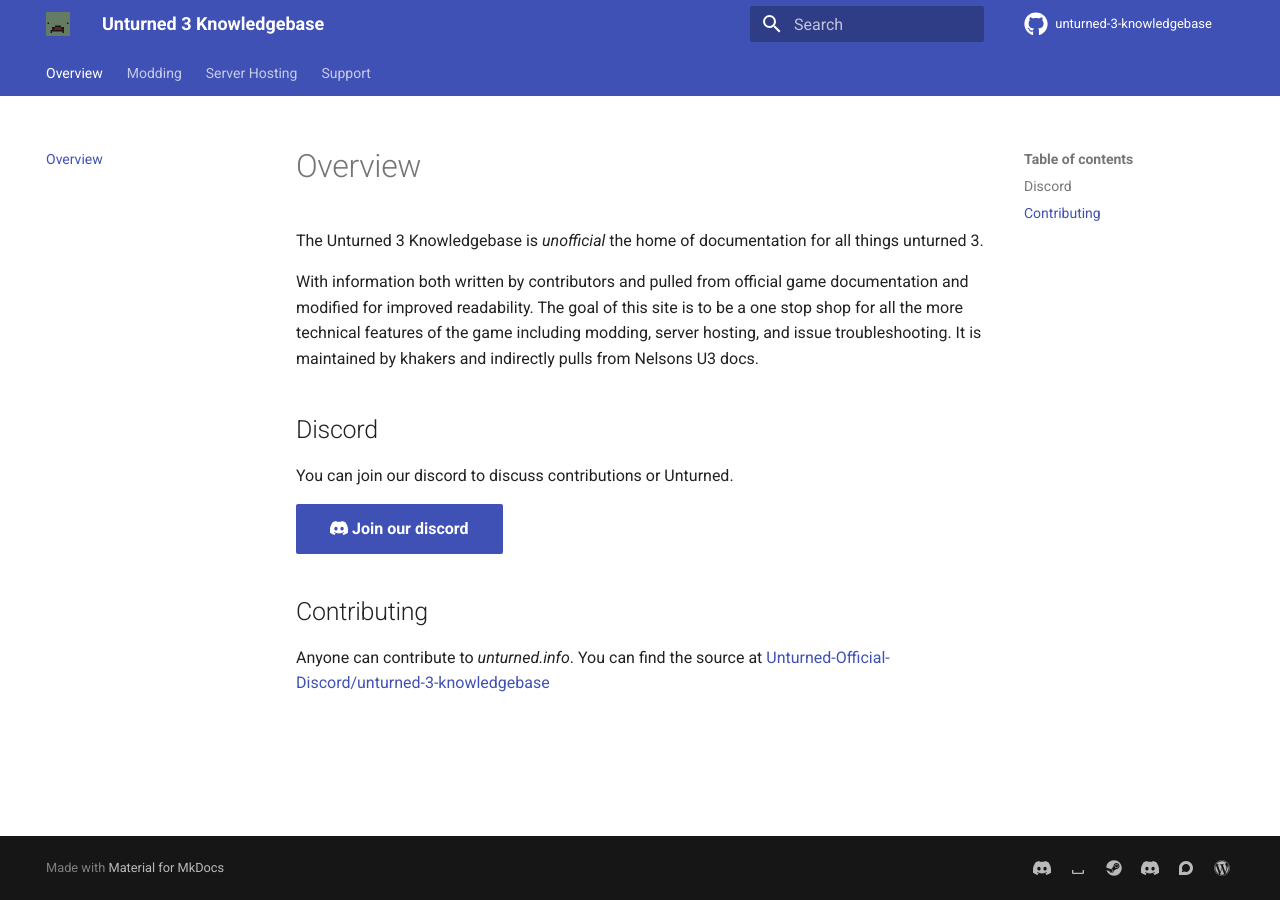
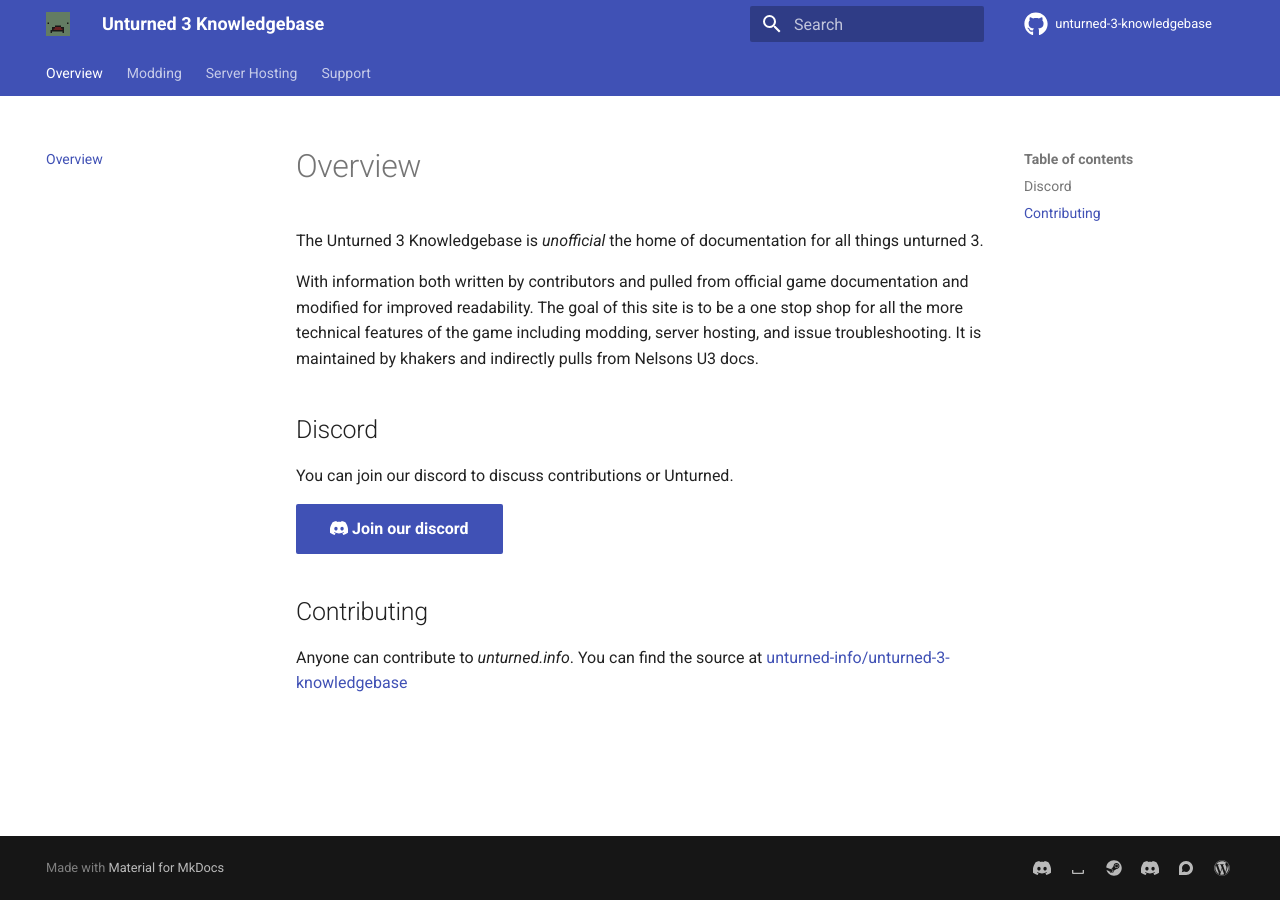
Before and after one commit to unturned-info/unturned-3-knowledgebase, an MkDocs documentation site: the page built from docs/index.md, in a window 1280 px wide. Built offline with MkDocs 1.6.1 and Material for MkDocs 9.7.7, drawn with Linux system fonts in a browser that asks for light colours; comment, search, counter and statistics services are not loaded; some of the changed lines change nothing that is shown.

Commit message:
Fixes github link
Updates the github link to refer to the new orginization

```diff
--- a/docs/index.md
+++ b/docs/index.md
@@ -12,4 +12,4 @@
 
 ## Contributing
 
-Anyone can contribute to *unturned.info*. You can find the source at <https://github.com/Unturned-Official-Discord/unturned-3-knowledgebase>
+Anyone can contribute to *unturned.info*. You can find the source at <https://github.com/unturned-info/unturned-3-knowledgebase>
```
